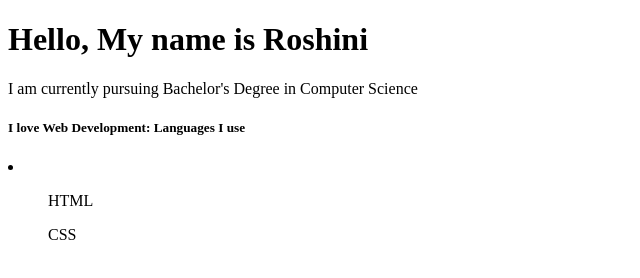
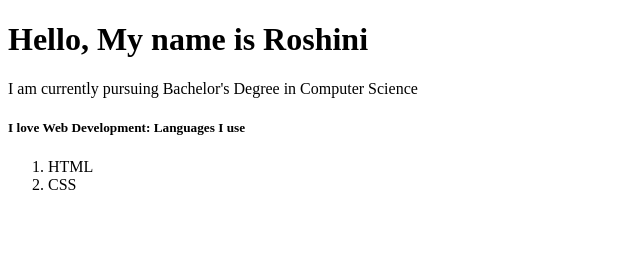
Before and after one commit to roshinigupta27/sample_gitdesktop, a plain HTML site: page index.html in a window 1280 px wide. Shown: the whole page, without its empty margins (0-640 px from the left). Drawn offline with Linux system fonts and the light colour scheme.

Commit message:
Update index.html

```diff
--- a/index.html
+++ b/index.html
@@ -10,10 +10,15 @@
     <h1>Hello, My name is Roshini</h1>
     <p>I am currently pursuing Bachelor's Degree in Computer Science</p>
     <h5>I love Web Development: Languages I use</h5>
-    <li>
-        <ol>HTML</ol>
-        <ol>CSS</ol>
-    </li>
+
+        <ol>
+            <li>HTML</li>
+            <li>CSS</li>
+
+
+        </ol>
+
+
 
 </body>
 </html>
```
